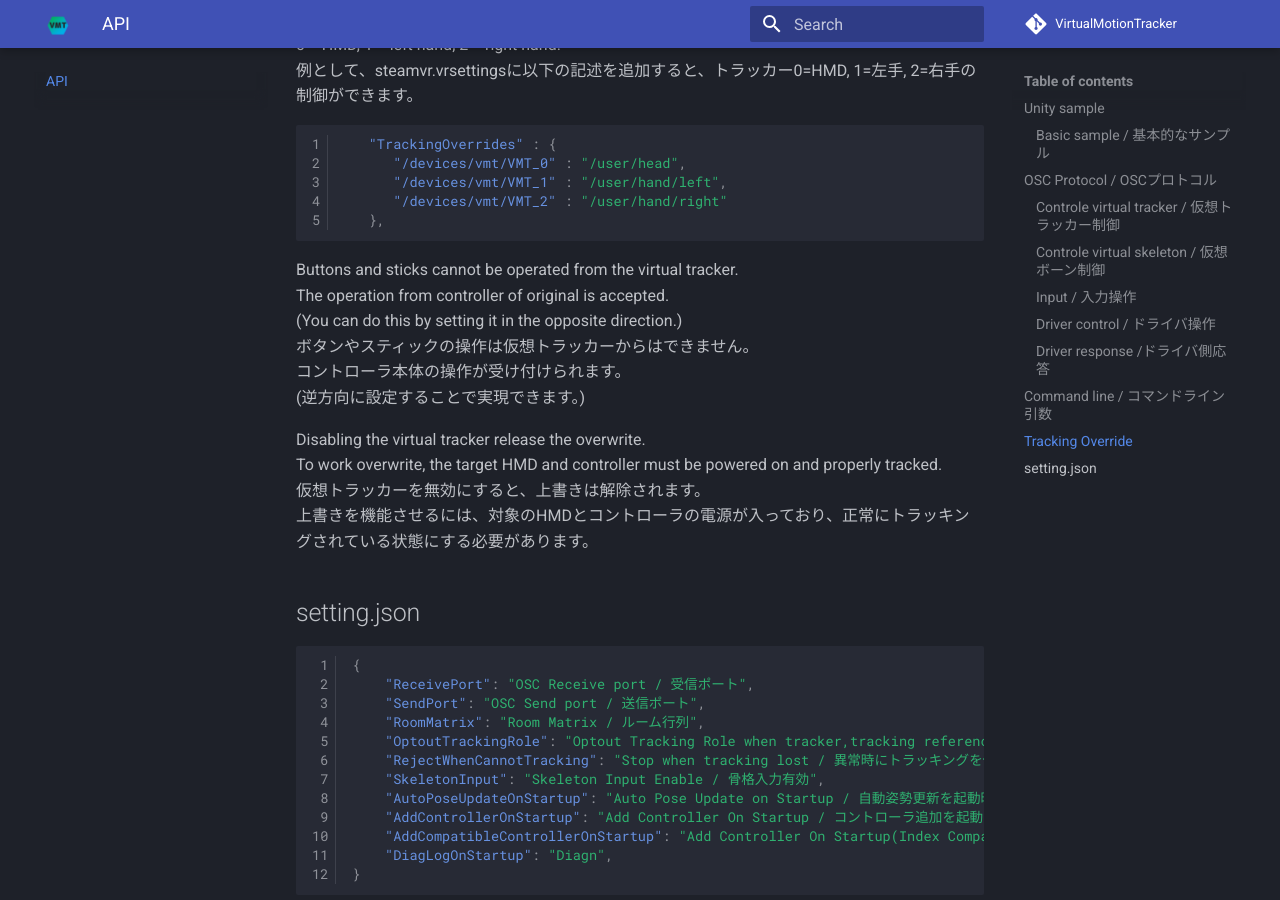
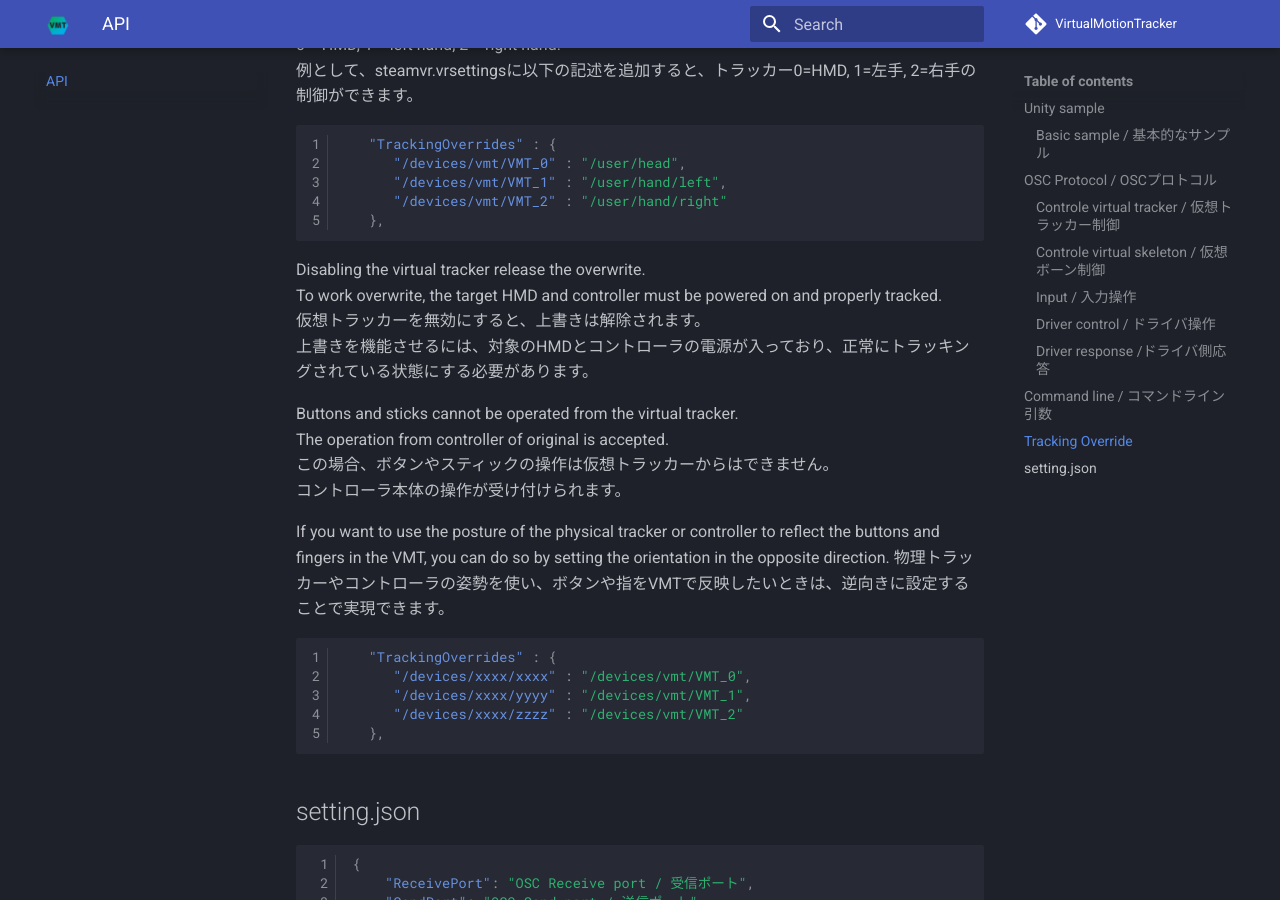
Before and after one commit to gpsnmeajp/VirtualMotionTrackerDocument, an MkDocs documentation site: the page built from docs/api.md, in a window 1280 px wide and 900 px high, scrolled down 12819 px. Built offline with MkDocs 1.6.1 and Material for MkDocs 9.7.7, drawn with Linux system fonts in a browser that asks for light colours; comment, search, counter and statistics services are not loaded.

Commit message:
Tracking overrideとoverlay設定について

````diff
--- a/docs/api.md
+++ b/docs/api.md
@@ -436,17 +436,26 @@ As an example, if you add the following description to steamvr.vrsettings, you c
    },
 ```
 
-Buttons and sticks cannot be operated from the virtual tracker.
-The operation from controller of original is accepted.
-(You can do this by setting it in the opposite direction.)
-ボタンやスティックの操作は仮想トラッカーからはできません。
-コントローラ本体の操作が受け付けられます。
-(逆方向に設定することで実現できます。)
-
 Disabling the virtual tracker release the overwrite.
 To work overwrite, the target HMD and controller must be powered on and properly tracked.
 仮想トラッカーを無効にすると、上書きは解除されます。
 上書きを機能させるには、対象のHMDとコントローラの電源が入っており、正常にトラッキングされている状態にする必要があります。
+
+Buttons and sticks cannot be operated from the virtual tracker.
+The operation from controller of original is accepted.
+この場合、ボタンやスティックの操作は仮想トラッカーからはできません。
+コントローラ本体の操作が受け付けられます。
+
+If you want to use the posture of the physical tracker or controller to reflect the buttons and fingers in the VMT, you can do so by setting the orientation in the opposite direction.
+物理トラッカーやコントローラの姿勢を使い、ボタンや指をVMTで反映したいときは、逆向きに設定することで実現できます。
+
+```json
+   "TrackingOverrides" : {
+      "/devices/xxxx/xxxx" : "/devices/vmt/VMT_0",
+      "/devices/xxxx/yyyy" : "/devices/vmt/VMT_1",
+      "/devices/xxxx/zzzz" : "/devices/vmt/VMT_2"
+   },
+```
 
 ## setting.json
 
````
Also changed, not shown: docs/trouble.md (+15 -0 lines).
